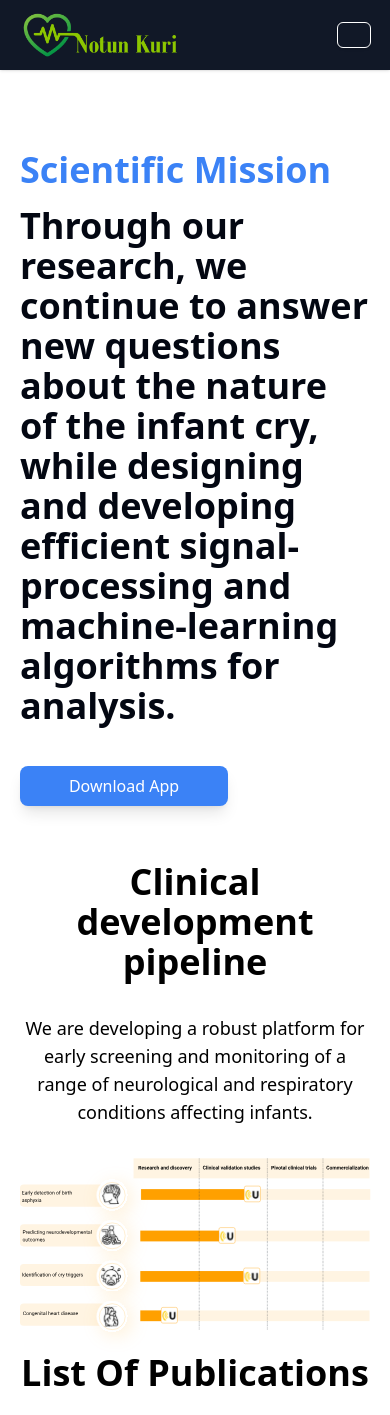
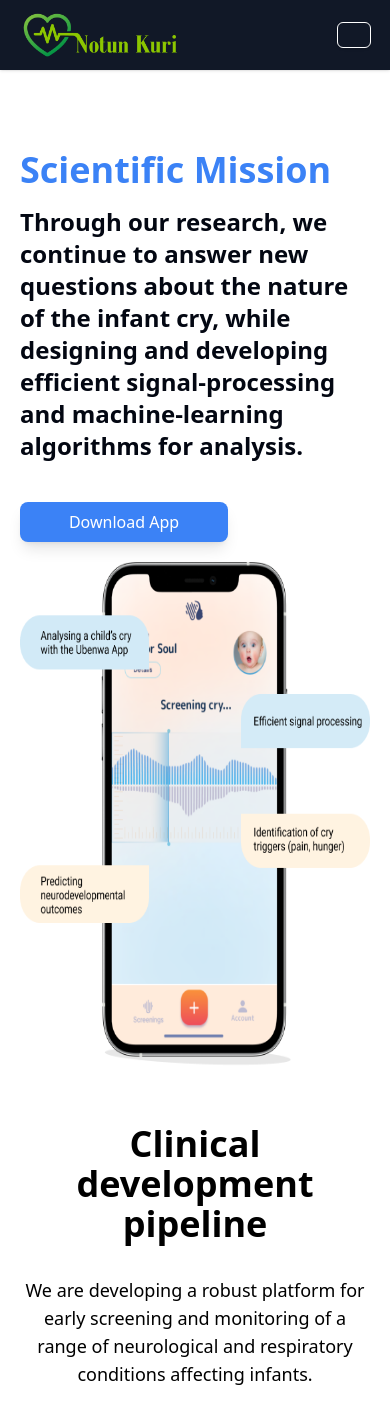
Before and after one commit to NitishBiswas/notun-kuri, a React (Create React App) app: page /research in a window 390 px wide. Shown: the top 1415 px of the page. Built offline with nearby package versions, Linux system fonts and the light colour scheme; some icons are missing.

Commit message:
modified

```diff
--- a/src/components/HomeMedia.tsx
+++ b/src/components/HomeMedia.tsx
@@ -3,7 +3,7 @@ import { mediaData } from "../data/homeScreen";
 
 const HomeMedia = () => {
     return (
-        <div className="flex flex-row space-x-8 justify-center items-center flex-wrap my-5 w-[90%] mt-10">
+        <div className="flex flex-row gap-5 justify-center items-center flex-wrap my-5 w-[90%] mt-10">
             {mediaData.map((item, index) => {
                 return (
                     <div key={index} className="h-[100px] w-[100px]">
--- a/src/components/HomeSupport.tsx
+++ b/src/components/HomeSupport.tsx
@@ -3,7 +3,7 @@ import { supportData } from "../data/homeScreen";
 
 const HomeSupport = () => {
     return (
-        <div className="flex flex-row space-x-8 justify-center items-center flex-wrap my-5 w-[90%] mt-10">
+        <div className="flex flex-row gap-5 justify-center items-center flex-wrap my-5 w-[90%] mt-10">
             {supportData.map((item, index) => {
                 return (
                     <div key={index} className="h-[100px] w-[100px]">
--- a/src/pages/about-us.tsx
+++ b/src/pages/about-us.tsx
@@ -13,7 +13,7 @@ const AboutUs = () => {
             <div
                 className="w-full flex flex-row justify-center items-center"
             >
-                <div className="md:w-[80%] w-full flex flex-row justify-center items-center mt-20 mx-5">
+                <div className="md:w-[80%] w-full flex flex-col lg:flex-row gap-5 justify-center items-center mt-20 mx-5">
                     <div className="lg:w-[50%] w-full space-y-4">
                         {language === "English" ? (
                             <>
@@ -46,7 +46,7 @@ const AboutUs = () => {
                             {language === "English" ? "Download App" : "অ্যাপ ডাউনলোড করুন"}
                         </div>
                     </div>
-                    <div className="w-full lg:w-[50%] h-[60vh] hidden lg:flex justify-center">
+                    <div className="w-full lg:w-[50%] h-[60vh] justify-center">
                         <div className="object-contain h-[60vh] flex flex-row justify-center items-center">
                             <img src={MOBILE} alt="mobile" className="h-[100%]" />
                         </div>
--- a/src/pages/research.tsx
+++ b/src/pages/research.tsx
@@ -14,14 +14,14 @@ const Research = ({ setActiveNav }: { setActiveNav: (nav: string) => void }) =>
             <div
                 className="w-full flex flex-row justify-center items-center"
             >
-                <div className="md:w-[80%] w-full flex flex-row justify-center items-center mt-20 mx-5">
+                <div className="md:w-[80%] w-full flex flex-col lg:flex-row gap-5 justify-center items-center mt-20 mx-5">
                     <div className="lg:w-[50%] w-full space-y-4">
                         {language === "English" ? (
                             <>
                                 <div className="text-4xl font-bold text-blue-500">
                                     {coverTitleEng}
                                 </div>
-                                <div className="text-4xl font-bold text-gray-950 mb-10">
+                                <div className="text-2xl lg:text-4xl font-bold text-gray-950 mb-10">
                                     {coverSubTitleEng}
                                 </div>
                             </>
@@ -47,7 +47,7 @@ const Research = ({ setActiveNav }: { setActiveNav: (nav: string) => void }) =>
                             {language === "English" ? "Download App" : "অ্যাপ ডাউনলোড করুন"}
                         </div>
                     </div>
-                    <div className="w-full lg:w-[50%] h-[60vh] hidden lg:flex justify-center">
+                    <div className="w-full lg:w-[50%] h-[60vh] justify-center">
                         <div className="object-contain h-[60vh] flex flex-row justify-center items-center">
                             <img src={MOBILE} alt="mobile" className="h-[100%]" />
                         </div>
```
